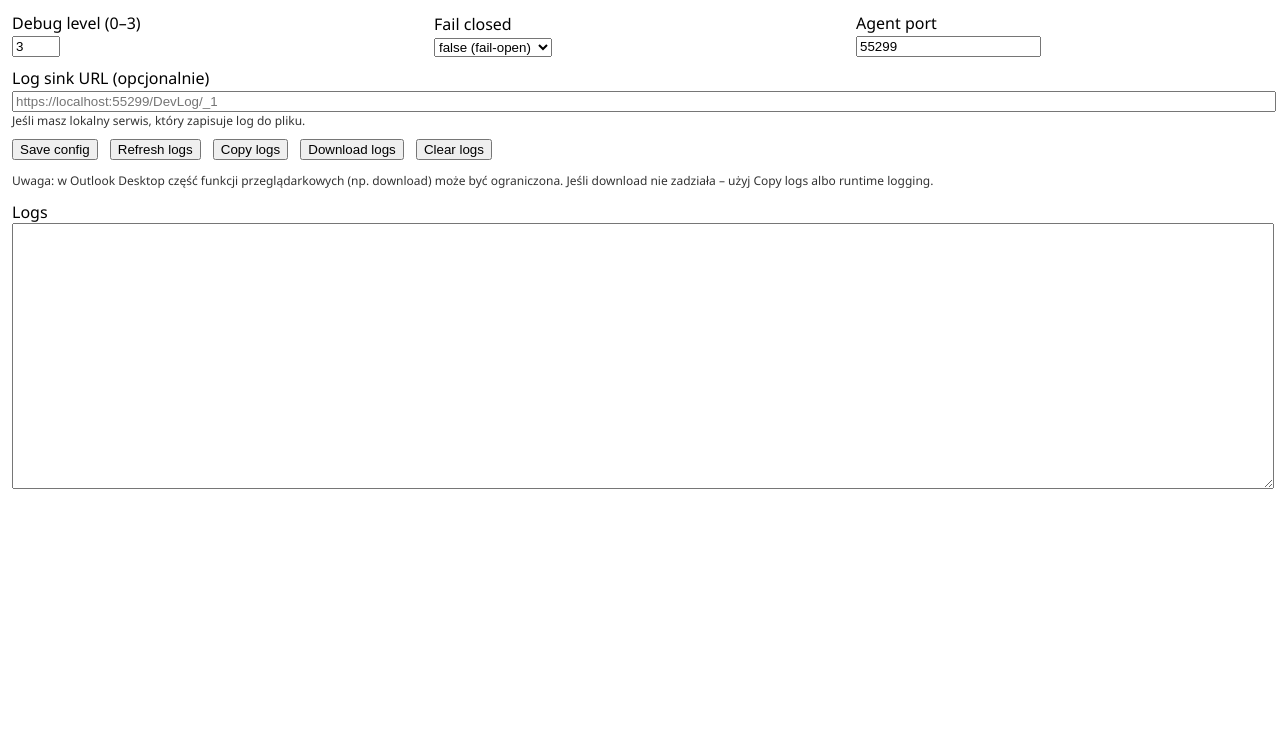
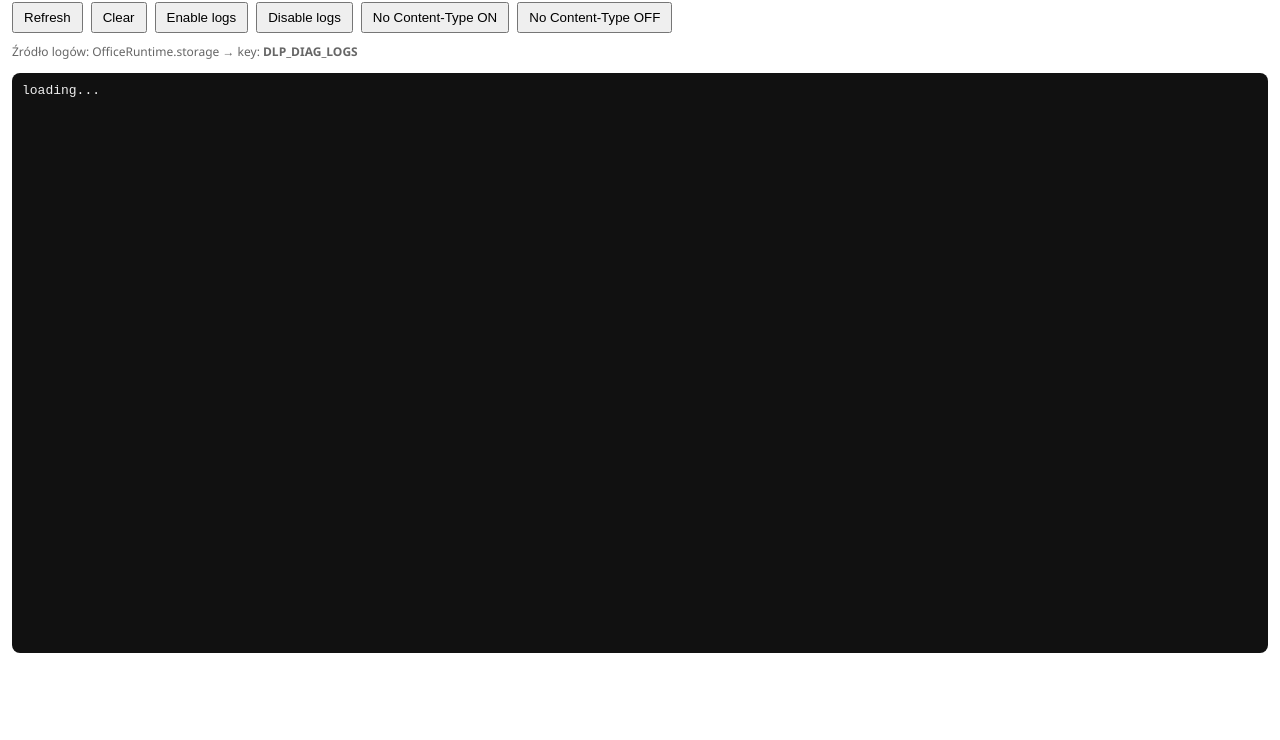
Before and after one commit to Ceethonic/smimedlp, a plain HTML site: page diagnostics.html in a window 1280 px wide. Shown: the part 60-800 px from the top of the page. Drawn offline with Linux system fonts and the light colour scheme; a script that the page names is missing.

Commit message:
Update diagnostics.html

```diff
--- a/diagnostics.html
+++ b/diagnostics.html
@@ -1,63 +1,31 @@
 <!doctype html>
-<html>
+<html lang="pl">
 <head>
   <meta charset="utf-8" />
-  <meta http-equiv="X-UA-Compatible" content="IE=edge" />
-  <title>smimedlp DEV Diagnostics</title>
+  <meta name="viewport" content="width=device-width,initial-scale=1" />
+  <title>DLP Diagnostics</title>
   <style>
     body { font-family: Segoe UI, Arial, sans-serif; margin: 12px; }
-    label { display:block; margin-top:10px; }
-    textarea { width: 100%; height: 260px; }
-    button { margin-right: 8px; margin-top: 10px; }
-    .row { display:flex; gap:10px; align-items:center; }
-    .row > div { flex: 1; }
-    .hint { font-size: 12px; opacity: 0.8; }
+    .row { display:flex; gap:8px; flex-wrap:wrap; margin-bottom:10px; }
+    button { padding:6px 10px; }
+    pre { white-space: pre-wrap; word-break: break-word; background:#111; color:#eee; padding:10px; border-radius:8px; height:70vh; overflow:auto; }
+    .muted { color:#666; font-size:12px; }
   </style>
 </head>
 <body>
-  <h3>smimedlp – Diagnostics</h3>
-
+  <h3>DLP Diagnostics</h3>
   <div class="row">
-    <div>
-      <label>Debug level (0–3)</label>
-      <input id="dbgLevel" type="number" min="0" max="3" />
-    </div>
-    <div>
-      <label>Fail closed</label>
-      <select id="failClosed">
-        <option value="false">false (fail-open)</option>
-        <option value="true">true (fail-closed)</option>
-      </select>
-    </div>
-    <div>
-      <label>Agent port</label>
-      <input id="agentPort" type="number" />
-    </div>
+    <button id="btnRefresh">Refresh</button>
+    <button id="btnClear">Clear</button>
+    <button id="btnEnableLogs">Enable logs</button>
+    <button id="btnDisableLogs">Disable logs</button>
+    <button id="btnNoCtOn">No Content-Type ON</button>
+    <button id="btnNoCtOff">No Content-Type OFF</button>
   </div>
-
-  <div class="row">
-    <div>
-      <label>Log sink URL (opcjonalnie)</label>
-      <input id="logSinkUrl" type="text" placeholder="https://localhost:55299/DevLog/_1" style="width:100%"/>
-      <div class="hint">Jeśli masz lokalny serwis, który zapisuje log do pliku.</div>
-    </div>
-  </div>
-
-  <button id="btnSave">Save config</button>
-  <button id="btnRefresh">Refresh logs</button>
-  <button id="btnCopy">Copy logs</button>
-  <button id="btnDownload">Download logs</button>
-  <button id="btnClear">Clear logs</button>
-
-  <p class="hint">
-    Uwaga: w Outlook Desktop część funkcji przeglądarkowych (np. download) może być ograniczona.
-    Jeśli download nie zadziała – użyj Copy logs albo runtime logging.
-  </p>
-
-  <label>Logs</label>
-  <textarea id="logs" readonly></textarea>
+  <div class="muted">Źródło logów: OfficeRuntime.storage → key: <b>DLP_DIAG_LOGS</b></div>
+  <pre id="out">loading...</pre>
 
   <script src="https://appsforoffice.microsoft.com/lib/1/hosted/office.js"></script>
-  <script src="https://ceethonic.github.io/smimedlp/diagnostics.js"></script>
+  <script src="diagnostics.js"></script>
 </body>
 </html>
```
